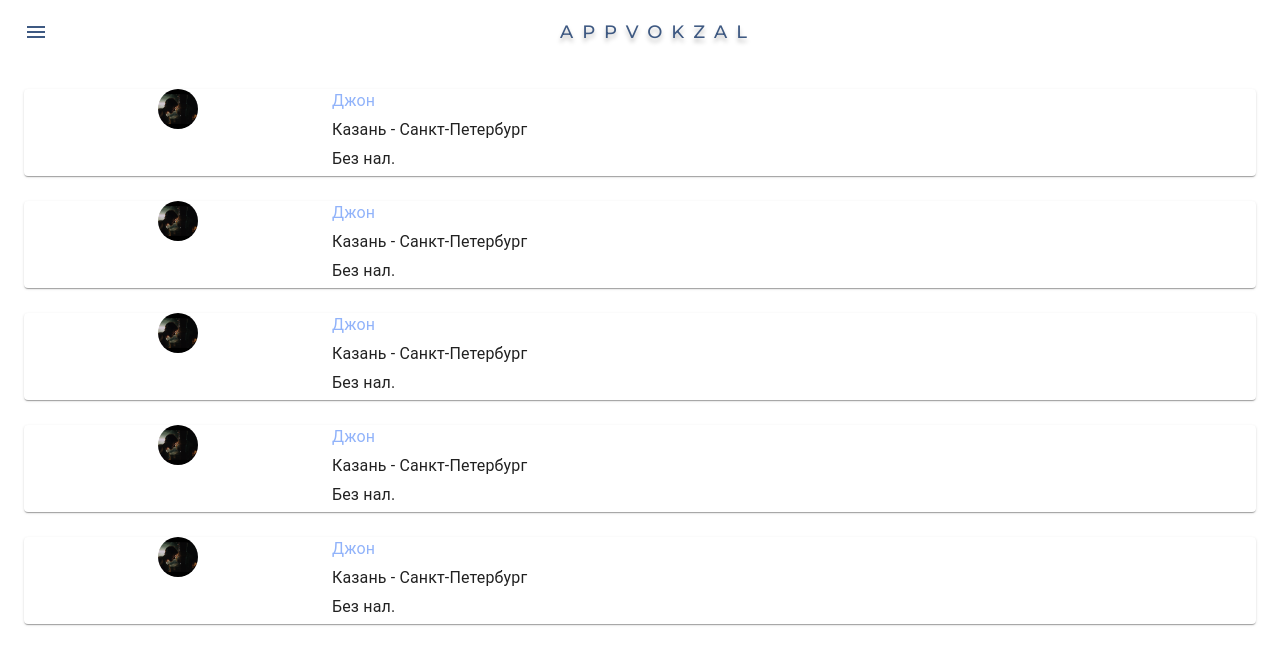
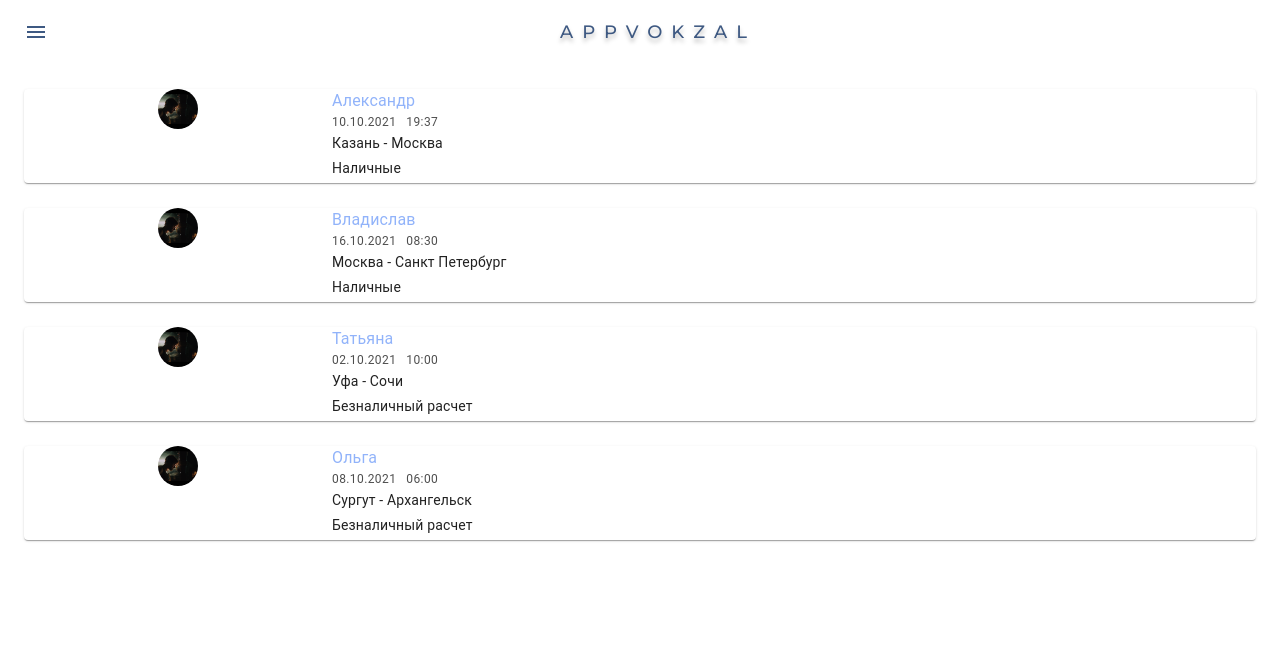
Before and after one commit to 0nliner/appVokzal, a React (Create React App) app: page /reservations in a window 1280 px wide. Shown: the top 664 px of the page. Built offline with nearby package versions, Linux system fonts and the light colour scheme; what react-swipeable-views-utils would draw is missing.

Commit message:
reservation page

```diff
--- a/src/pages/ReservationsPage/index.js
+++ b/src/pages/ReservationsPage/index.js
@@ -13,15 +13,21 @@ function Reservation (props) {
 
                 <Grid item xs={9} direction={"column"}>
                     <Typography style={{color: "#91B3FA"}} align={"left"}>
-                        Джон
+                        {props.name}
                     </Typography>
-
-                    <Typography style={{marginTop: 5}} align={"left"}>
-                        Казань - Санкт-Петербург
+                    <Container style={{margin: 0,padding: 0, display: "flex",justifyContent: "flex-start", opacity: "0.8" }}>
+                        <Typography variant="caption" align="left">
+                        {props.date}
+                        </Typography>
+                        <Typography style={{paddingLeft: 10}} variant="caption" align="left">
+                        {props.time}
+                        </Typography>
+                    </Container>
+                    <Typography variant="body2" align={"left"}>
+                        {props.route}
                     </Typography>
-
-                    <Typography style={{marginTop: 5, marginBottom: 5}} align={"left"}>
-                        Без нал.
+                    <Typography variant="body2" style={{marginTop: 5, marginBottom: 5}} align={"left"}>
+                        {props.payment}
                     </Typography>
                 </Grid>
             </Grid>
@@ -30,14 +36,41 @@ function Reservation (props) {
 }
 
 export function ReservationsPage (props) {
-    let reservations = [
-        1, 2, 3, 4, 5
-    ];
+    const data = [
+        {
+            name: "Александр",
+            date: "10.10.2021",
+            time: "19:37",
+            route: "Казань - Москва",
+            payment: "Наличные"
+        },
+        {
+            name: "Владислав",
+            date: "16.10.2021",
+            time: "08:30",
+            route: "Москва - Санкт Петербург",
+            payment: "Наличные"
+        },
+        {
+            name: "Татьяна",
+            date: "02.10.2021",
+            time: "10:00",
+            route: "Уфа - Сочи",
+            payment: "Безналичный расчет"
+        },
+        {
+            name: "Ольга",
+            date: "08.10.2021",
+            time: "06:00",
+            route: "Сургут - Архангельск",
+            payment: "Безналичный расчет"
+        },
+    ]
     return (
         <Box>
             <Header/>
             <Container>
-                {reservations.map(reservation => <Reservation {...reservation}/>)}
+                {data.map(reservation => <Reservation {...reservation}/>)}
             </Container>
         </Box>
     );
```
